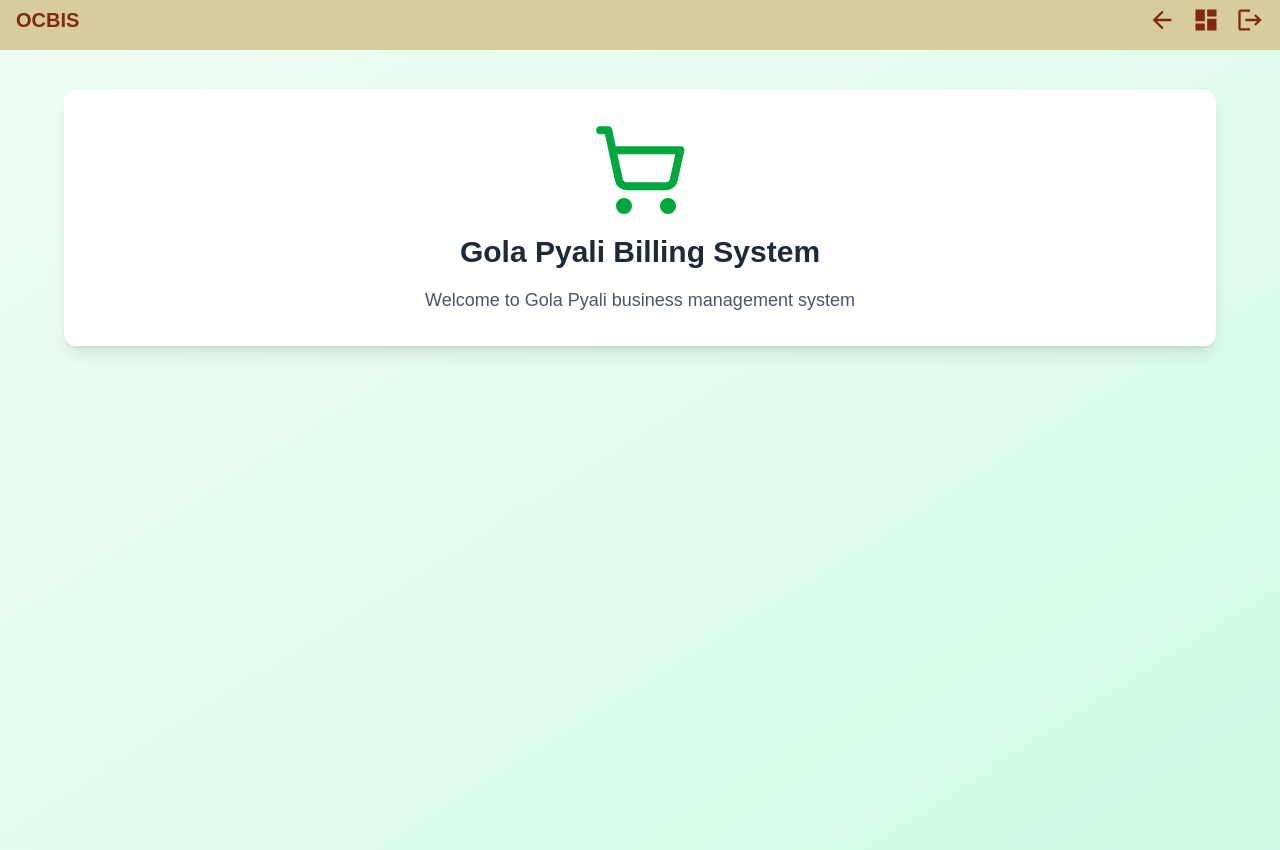
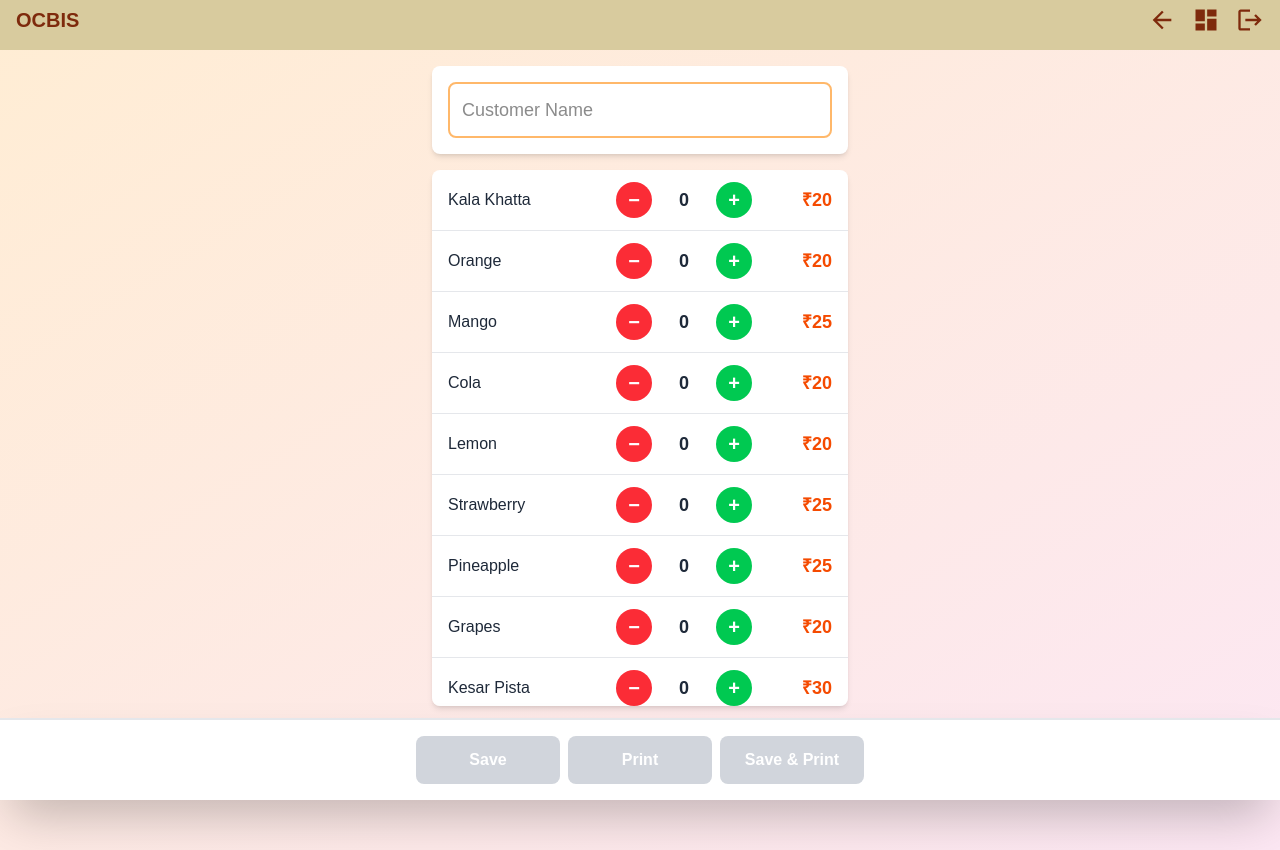
Before and after one commit to paragbhavsar19/varni-billing, a Next.js app: page /gola-pyali in a window 1280 px wide. Built offline with nearby package versions, Linux system fonts and the light colour scheme; sample sign-in values are in the browser's storage.

Commit message:
`Updated Gola Pyali and Khajur Dudh pages with new features and design changes`

```diff
--- a/app/gola-pyali/page.tsx
+++ b/app/gola-pyali/page.tsx
@@ -1,8 +1,8 @@
 "use client";
-import { useEffect } from "react";
+import { useEffect, useState } from "react";
 import { useRouter } from "next/navigation";
 import Header from "@/components/Header";
-import { ShoppingCart } from "lucide-react";
+import { FileText, Printer, Save, ShoppingCart } from "lucide-react";
 
 export default function GolaPyaliPage() {
   const router = useRouter();
@@ -16,24 +16,266 @@ export default function GolaPyaliPage() {
     }
   }, [router]);
 
+   const [orders, setOrders] = useState({});
+  const [customerName, setCustomerName] = useState('');
+  const [showBill, setShowBill] = useState(false);
+
+  const golas = [
+    { id: 1, name: 'Kala Khatta', price: 20 },
+    { id: 2, name: 'Orange', price: 20 },
+    { id: 3, name: 'Mango', price: 25 },
+    { id: 4, name: 'Cola', price: 20 },
+    { id: 5, name: 'Lemon', price: 20 },
+    { id: 6, name: 'Strawberry', price: 25 },
+    { id: 7, name: 'Pineapple', price: 25 },
+    { id: 8, name: 'Grapes', price: 20 },
+    { id: 9, name: 'Kesar Pista', price: 30 },
+    { id: 10, name: 'Rose', price: 25 },
+    { id: 11, name: 'Chocolate', price: 30 },
+    { id: 12, name: 'Vanilla', price: 25 },
+    { id: 13, name: 'Butterscotch', price: 30 },
+    { id: 14, name: 'Green Apple', price: 25 },
+    { id: 15, name: 'Blueberry', price: 30 },
+    { id: 16, name: 'Watermelon', price: 20 },
+    { id: 17, name: 'Guava', price: 20 },
+    { id: 18, name: 'Litchi', price: 25 },
+    { id: 19, name: 'Mixed Fruit', price: 30 },
+    { id: 20, name: 'Kokam', price: 25 },
+    { id: 21, name: 'Mint', price: 25 },
+    { id: 22, name: 'Jeera', price: 20 }
+  ];
+
+  const updateQuantity = (id, change) => {
+    setOrders(prev => {
+      const current = prev[id] || 0;
+      const newQty = Math.max(0, current + change);
+      if (newQty === 0) {
+        const { [id]: _, ...rest } = prev;
+        return rest;
+      }
+      return { ...prev, [id]: newQty };
+    });
+  };
+
+  const hasOrders = Object.keys(orders).length > 0;
+
+  const calculateTotal = () => {
+    let total = 0;
+    Object.entries(orders).forEach(([id, qty]) => {
+      const gola = golas.find(g => g.id === parseInt(id));
+      total += gola.price * qty;
+    });
+    return total;
+  };
+
+  const generateBillNumber = () => {
+    return 'G' + Date.now().toString().slice(-8);
+  };
+
+  const handleSave = () => {
+    setShowBill(true);
+    setTimeout(() => {
+      setShowBill(false);
+      alert('Order Saved Successfully!');
+    }, 100);
+  };
+
+  const handlePrint = () => {
+    setShowBill(true);
+    setTimeout(() => {
+      window.print();
+    }, 100);
+  };
+
+  const handleSaveAndPrint = () => {
+    setShowBill(true);
+    setTimeout(() => {
+      window.print();
+      alert('Order Saved Successfully!');
+    }, 100);
+  };
+
+   if (showBill) {
+    return (
+      <>
+        <style>{`
+          @media print {
+            @page {
+              size: 80mm auto;
+              margin: 0;
+            }
+            body {
+              margin: 0;
+              padding: 0;
+            }
+          }
+        `}</style>
+        <div className="min-h-screen bg-white">
+          <div className="print:w-[80mm] mx-auto bg-white p-4 print:p-2">
+            {/* Header */}
+            <div className="text-center mb-3 pb-2 border-b-2 border-dashed border-gray-800">
+              <div className="text-4xl mb-1">🍧</div>
+              <h1 className="text-xl font-bold text-black">GOLA SHOP</h1>
+              <p className="text-xs text-gray-700 mt-0.5">Fresh & Delicious Ice Gola</p>
+            </div>
+
+            {/* Bill Info */}
+            <div className="mb-3 text-xs space-y-0.5">
+              <div className="flex justify-between">
+                <span>Date:</span>
+                <span className="font-medium">{new Date().toLocaleDateString('en-IN')}</span>
+              </div>
+              <div className="flex justify-between">
+                <span>Time:</span>
+                <span className="font-medium">{new Date().toLocaleTimeString('en-IN', { hour: '2-digit', minute: '2-digit' })}</span>
+              </div>
+              <div className="flex justify-between">
+                <span>Bill No:</span>
+                <span className="font-bold">{generateBillNumber()}</span>
+              </div>
+              {customerName && (
+                <div className="flex justify-between">
+                  <span>Customer:</span>
+                  <span className="font-medium">{customerName}</span>
+                </div>
+              )}
+            </div>
+
+            {/* Items Table */}
+            <div className="border-t-2 border-b border-gray-800 py-1 mb-1">
+              <div className="flex justify-between font-bold text-xs">
+                <span className="flex-1">ITEM</span>
+                <span className="w-10 text-center">QTY</span>
+                <span className="w-16 text-right">PRICE</span>
+              </div>
+            </div>
+
+            {Object.entries(orders).map(([id, qty]) => {
+              const gola = golas.find(g => g.id === parseInt(id));
+              return (
+                <div key={id} className="flex justify-between text-xs py-1.5 border-b border-dashed border-gray-300">
+                  <span className="flex-1">{gola.name}</span>
+                  <span className="w-10 text-center font-medium">{qty}</span>
+                  <span className="w-16 text-right font-semibold">₹{gola.price * qty}</span>
+                </div>
+              );
+            })}
+
+            {/* Total */}
+            <div className="border-t-2 border-gray-800 mt-2 pt-2">
+              <div className="flex justify-between text-base font-bold">
+                <span>TOTAL</span>
+                <span>₹{calculateTotal()}</span>
+              </div>
+            </div>
+
+            {/* Footer */}
+            <div className="text-center mt-4 pt-3 border-t-2 border-dashed border-gray-800">
+              <p className="text-sm font-semibold">Thank You!</p>
+              <p className="text-xs mt-0.5">Visit Again 😊</p>
+            </div>
+
+            {/* Back Button - Hidden on Print */}
+            <button
+              onClick={() => setShowBill(false)}
+              className="w-full mt-6 bg-orange-600 text-white py-3 rounded-lg font-bold print:hidden"
+            >
+              Back to Order
+            </button>
+          </div>
+        </div>
+      </>
+    );
+  }
+
   return (
     <>
       <Header showBackButton />
-      <main className="min-h-screen bg-gradient-to-br from-green-50 to-emerald-100 py-10 px-4">
-        <div className="max-w-6xl mx-auto">
-          <div className="bg-white rounded-xl shadow-lg p-8">
-            <div className="text-center">
-              <ShoppingCart className="w-24 h-24 text-green-600 mx-auto mb-4" />
-              <h2 className="text-3xl font-bold text-gray-800 mb-4">
-                Gola Pyali Billing System
-              </h2>
-              <p className="text-gray-600 text-lg">
-                Welcome to Gola Pyali business management system
-              </p>
+     <div className="min-h-screen bg-gradient-to-br from-orange-100 to-pink-100 pb-24">
+
+
+      <div className="p-4 max-w-md mx-auto">
+        <div className="bg-white rounded-lg shadow-md p-4 mb-4">
+          <input
+            type="text"
+            placeholder="Customer Name"
+            value={customerName}
+            onChange={(e) => setCustomerName(e.target.value)}
+            className="w-full p-3 border-2 border-orange-300 rounded-lg text-lg font-medium focus:outline-none focus:border-orange-500"
+          />
+        </div>
+
+        <div className="bg-white rounded-lg shadow-md overflow-auto h-[calc(100vh-264px)]">
+          {golas.map(gola => (
+            <div key={gola.id} className="flex items-center justify-between border-b border-gray-200 py-3 px-4 last:border-b-0">
+              <span className="font-medium flex-1 text-gray-800">{gola.name}</span>
+
+              <div className="flex items-center gap-3 mr-4">
+                <button
+                  onClick={() => updateQuantity(gola.id, -1)}
+                  className="w-9 h-9 bg-red-500 text-white rounded-full font-bold text-xl hover:bg-red-600 active:scale-95 transition-all"
+                >
+                  −
+                </button>
+                <span className="w-10 text-center font-bold text-lg text-gray-800">
+                  {orders[gola.id] || 0}
+                </span>
+                <button
+                  onClick={() => updateQuantity(gola.id, 1)}
+                  className="w-9 h-9 bg-green-500 text-white rounded-full font-bold text-xl hover:bg-green-600 active:scale-95 transition-all"
+                >
+                  +
+                </button>
+              </div>
+
+              <span className="font-bold text-orange-600 w-16 text-right text-lg">
+                ₹{gola.price}
+              </span>
             </div>
-          </div>
+          ))}
         </div>
-      </main>
+      </div>
+
+      <div className="fixed bottom-0 left-0 right-0 bg-white shadow-2xl border-t-2 border-gray-200 p-4">
+        <div className="max-w-md mx-auto flex gap-2">
+          <button
+            onClick={handleSave}
+            disabled={!hasOrders}
+            className={`flex-1 py-3 rounded-lg font-bold text-white flex items-center justify-center gap-2 transition-all ${
+              hasOrders
+                ? 'bg-blue-600 hover:bg-blue-700 active:scale-95'
+                : 'bg-gray-300 cursor-not-allowed'
+            }`}
+          >
+             Save
+          </button>
+
+          <button
+            onClick={handlePrint}
+            disabled={!hasOrders}
+            className={`flex-1 py-3 rounded-lg font-bold text-white flex items-center justify-center gap-2 transition-all ${
+              hasOrders
+                ? 'bg-green-600 hover:bg-green-700 active:scale-95'
+                : 'bg-gray-300 cursor-not-allowed'
+            }`}
+          >
+             Print
+          </button>
+
+          <button
+            onClick={handleSaveAndPrint}
+            disabled={!hasOrders}
+            className={`flex-1 py-3 rounded-lg font-bold text-white flex items-center justify-center gap-2 transition-all ${
+              hasOrders
+                ? 'bg-orange-600 hover:bg-orange-700 active:scale-95'
+                : 'bg-gray-300 cursor-not-allowed'
+            }`}
+          >
+             Save & Print
+          </button>
+        </div>
+      </div>
+    </div>
     </>
   );
 }
--- a/app/khajur-dudh/page.tsx
+++ b/app/khajur-dudh/page.tsx
@@ -1,6 +1,7 @@
 "use client";
 import { useState } from "react";
 import { Plus, Minus, X, Edit2, Trash2, Check } from "lucide-react";
+
 
 type BillItem = {
   id: string;
@@ -38,7 +39,8 @@ const ThermalBillPrint = ({ billItems, grandTotal }: { billItems: BillItem[], gr
       <div className="thermal-receipt">
         {/* Header */}
         <div className="text-center mb-3">
-          <h2 className="text-lg font-semibold">Varni Khajur Dudh Billing</h2>
+          <h2 className="text-lg font-semibold">Varni Khajur Dudh</h2>
+          <h2 className="text-sm font-semibold">AMC Gardern,Opp. Prince Bhajipav, Vandematram Rd, Gota, Ahmedabad </h2>
           <div className="border-t-2 border-dashed border-black my-2"></div>
         </div>
 
```
